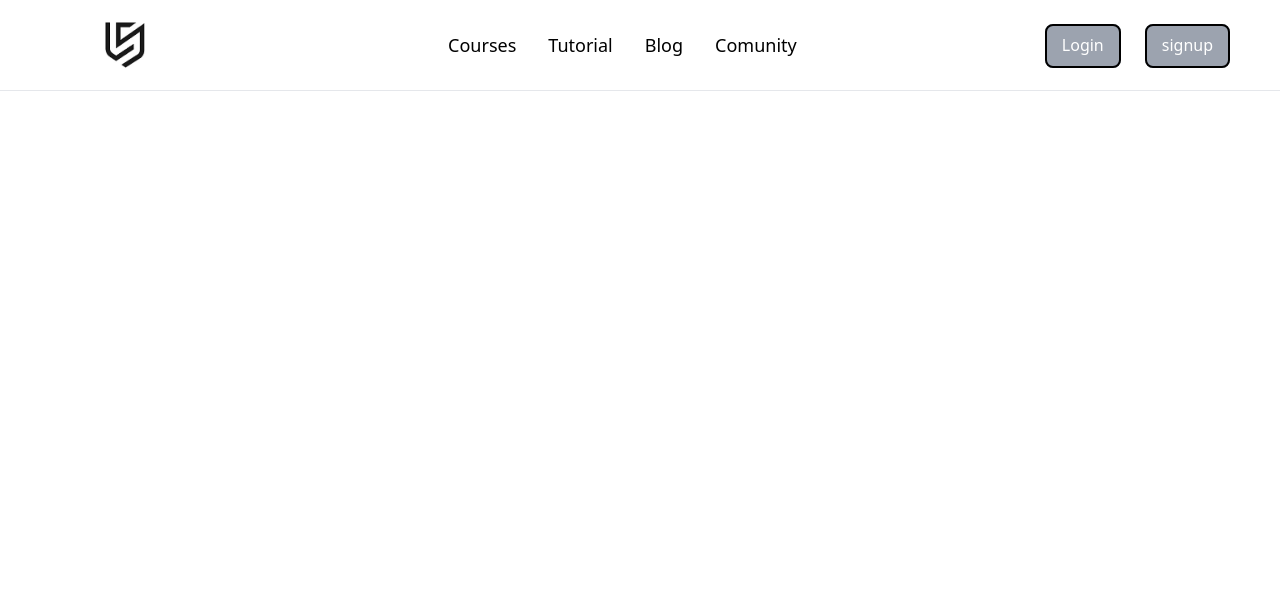
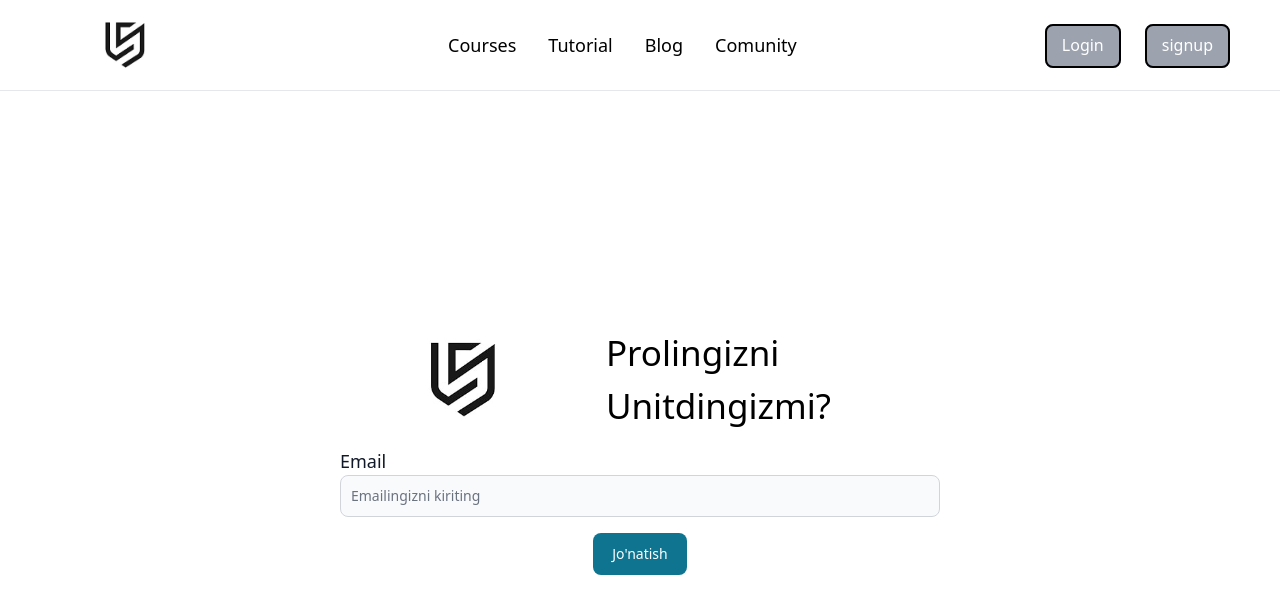
Before and after one commit to ammoriddin/LSAI, a React (Vite) app: page /forgot-password in a window 1280 px wide. Shown: the top 614 px of the page. Built offline with nearby package versions, Linux system fonts and the light colour scheme.

Commit message:
add forgot password page

```diff
--- a/src/App.jsx
+++ b/src/App.jsx
@@ -2,6 +2,7 @@ import { BrowserRouter as Router, Routes, Route } from 'react-router-dom';
 import Login from './components/login/login';
 import Signup from './components/signup/signup';
 import Navbar from './containers/navbar/navbar';
+import ForgotPassword from './components/forgotpassword/forgotpassword';
 
 function App() {
   return (
@@ -10,6 +11,7 @@ function App() {
       <Routes>
         <Route path='/login' element={<Login />} />
         <Route path='/signup' element={<Signup />} />
+        <Route path='/forgot-password' element={<ForgotPassword />} />
       </Routes>
     </Router>
   )
--- /dev/null
+++ b/src/components/forgotpassword/forgotpassword.jsx
@@ -0,0 +1,56 @@
+import React, { useState } from 'react'
+import logo from '../../assets/logo.jpg'
+import { Button, Label, TextInput } from 'flowbite-react'
+
+export default function ForgotPassword() {
+    const [display, setDisplay] = useState(true)
+
+    const changeDisplay = () => {
+        setDisplay(prev => prev == !prev)
+    }
+
+    return (
+        <section className='w-full h-[90vh] flex justify-center items-center'>
+            <div className='w-[600px]'>
+                <div className='flex mb-4 items-center gap-5 justify-center'>
+                    <div className='w-[300px] h-[100px]'>
+                        <img className='w-full h-full object-cover' src={logo} alt="logo" />
+                    </div>
+                    <h1 className='font-[500] text-[35px]'>Prolingizni Unitdingizmi?</h1>
+                </div>
+
+                <form className={`${display === true ? 'hidden' : "block"} mb-4 flex justify-center flex-col items-center`}>
+                    <h1 className='font-[500] text-[25px] mb-4'>Codeni tasdiqlang</h1>
+                    <div className="flex mb-2 space-x-2">
+                        <div>
+                            <label htmlFor="code-1" className="sr-only">First code</label>
+                            <input type="text" id="code-1" className="block w-9 h-9 py-3 text-sm font-extrabold text-center text-gray-900 bg-white border border-gray-300 rounded-lg" required />
+                        </div>
+                        <div>
+                            <label htmlFor="code-2" className="sr-only">Second code</label>
+                            <input type="text" id="code-2" className="block w-9 h-9 py-3 text-sm font-extrabold text-center text-gray-900 bg-white border border-gray-300 rounded-lg" required />
+                        </div>
+                        <div>
+                            <label htmlFor="code-3" className="sr-only">Third code</label>
+                            <input type="text" id="code-3" className="block w-9 h-9 py-3 text-sm font-extrabold text-center text-gray-900 bg-white border border-gray-300 rounded-lg" required />
+                        </div>
+                        <div>
+                            <label htmlFor="code-4" className="sr-only">Fourth code</label>
+                            <input type="text" id="code-4" className="block w-9 h-9 py-3 text-sm font-extrabold text-center text-gray-900 bg-white border border-gray-300 rounded-lg" required />
+                        </div>
+                    </div>
+                    <p id="helper-text-explanation" className="mt-2 mb-4 text-sm text-gray-500">Iltimos, elektron pochta orqali yuborilgan 4 xonali kodni kiriting.</p>
+                    <Button className={`mx-auto ${display === true ? 'hidden' : "block"}`}>Tasdiqlash</Button>
+                </form>
+
+                <form className={`${display !== true ? "hidden" : "block"}`}>
+                    <div className='mb-4'>
+                        <Label htmlFor='email' className='mb-2 cursor-pointer text-[18px]'>Email</Label>
+                        <TextInput id='email' name='email' placeholder='Emailingizni kiriting' />
+                    </div>
+                    <Button onClick={changeDisplay} className={`mx-auto ${display !== true ? 'hidden' : "block"}`}>Jo'natish</Button>
+                </form>
+            </div>
+        </section>
+    )
+}
```
